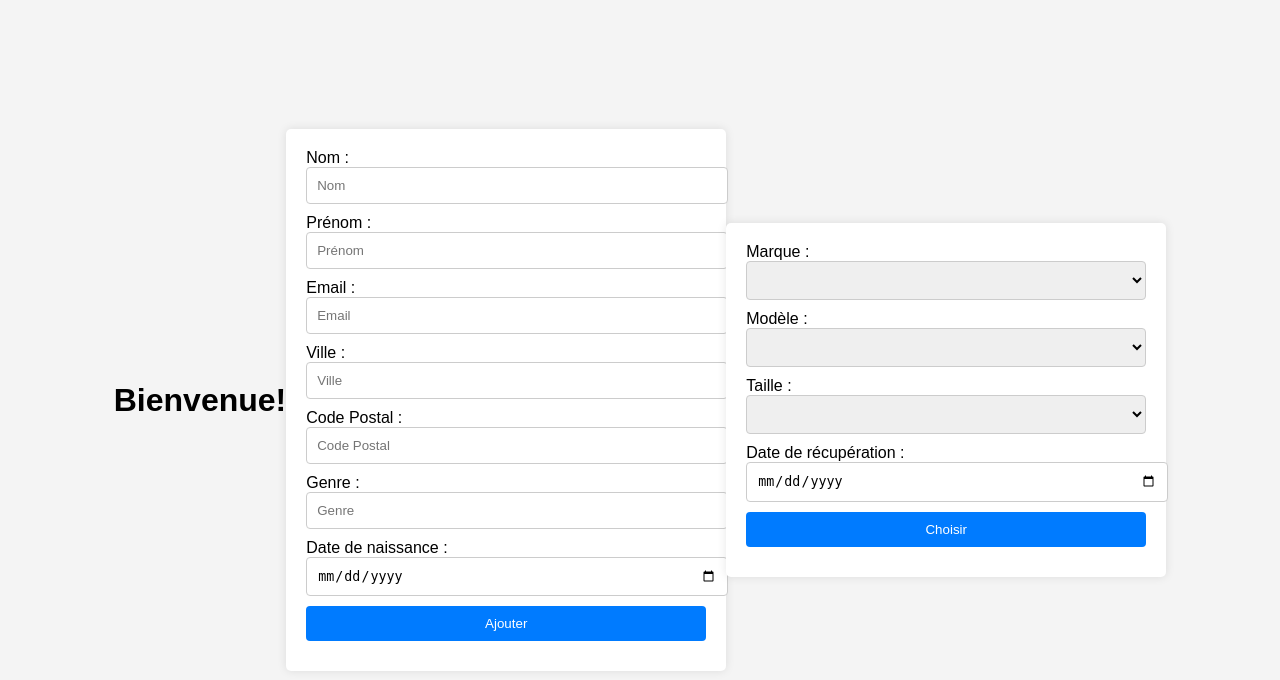
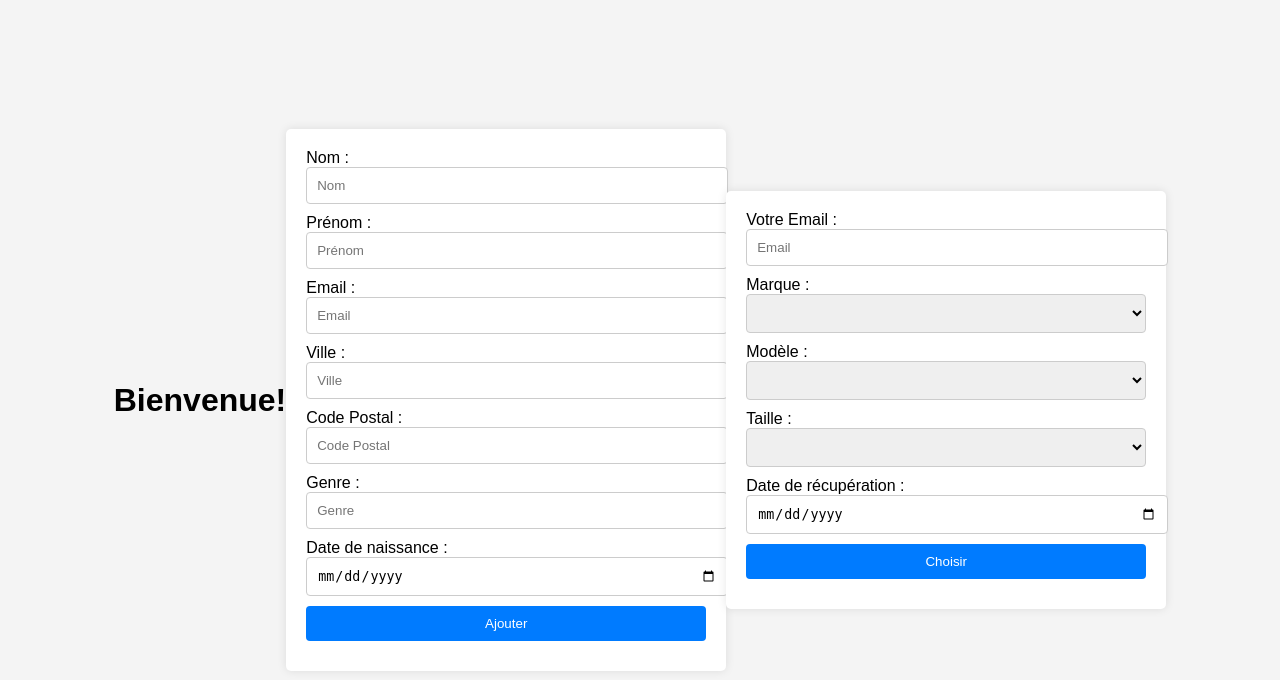
Before and after one commit to Dbataillard/test_dev, a Flask app: template templates/index.html in a window 1280 px wide. Shown: the top 680 px of the page. Run offline with Flask 3, Linux system fonts and the light colour scheme; the template is opened without the code that fills it, so the values that code supplies are empty.

Commit message:
4th commit

```diff
--- a/index.py
+++ b/index.py
@@ -8,9 +8,11 @@ API_KEY = 'pat28jA9jpapynge9.d82b2274baf802746434350cb6b73d4fd2d29caaeeccd2ab68b
 BASE_ID = 'appVGsF9U4djrIPsz'
 CLIENT_TABLE = 'Leads'
 CORDAGE_TABLE = 'Products'
+RESERVATION_TABLE = 'Reservation'
 
 airtable_clients = Airtable(BASE_ID,CLIENT_TABLE, API_KEY)
 airtable_cordages = Airtable(BASE_ID,CORDAGE_TABLE, API_KEY)
+airtable_reservation = Airtable(BASE_ID,RESERVATION_TABLE, API_KEY)
 
 @app.route('/')
 def index():
@@ -19,6 +21,18 @@ def index():
 
 @app.route('/add_client', methods=['POST'])
 def add_client():
+
+    email = request.form['email']
+
+    # Vérifiez si l'utilisateur est déjà dans la base de données
+    existing_client = airtable_clients.search('Email', email)
+
+    if existing_client:
+        # L'utilisateur est déjà dans la base de données
+        # Vous pouvez rediriger l'utilisateur vers la page d'accueil avec un message d'erreur
+        # ou gérer cela comme vous le souhaitez
+        return "L'utilisateur existe déjà dans la base de données!", 400
+
     data = {
         'Nom': request.form['nom'],
         'Prénom' : request.form['prenom'],
@@ -33,9 +47,30 @@ def add_client():
 
 @app.route('/choose_cordage', methods=['POST'])
 def choose_cordage():
-    cordage_id = request.form['Marque']
-    date_recuperation = request.form['date_recuperation']
-    # Ajoutez le code pour enregistrer le choix du client dans Airtable
+    email = request.form['email']
+
+    # Vérifiez si l'utilisateur est déjà dans la base de données
+    existing_client = airtable_clients.search('Email', email)
+
+    if not existing_client:
+        # L'utilisateur n'est pas dans la base de données
+        # Vous pouvez rediriger l'utilisateur vers la page d'inscription ou afficher un message d'erreur
+        return "L'utilisateur n'existe pas dans la base de données. Veuillez vous inscrire d'abord.", 400
+
+    size = request.form['taille_id']
+    print(size)
+    # Si l'utilisateur est dans la base de données, ajoutez sa réservation
+    data = {
+        'Email': email,
+        'Marque': request.form['cordage_id'],
+        'Modèle': request.form['modele_id'],  # Assurez-vous que le nom du champ correspond à celui de votre formulaire
+        'Size': request.form['taille_id'],  # Assurez-vous que le nom du champ correspond à celui de votre formulaire
+        'Date de récupération': request.form['date_recuperation']
+    }
+
+    # Insérez les données dans la table "reservation"
+    airtable_reservation.insert(data)
+
     return redirect(url_for('index'))
 
 if __name__ == '__main__':
--- a/styles.css
+++ /dev/null
@@ -1,42 +0,0 @@
-body, html {
-    margin: 0;
-    padding: 0;
-    height: 100%;
-    font-family: Arial, sans-serif;
-}
-
-body {
-    display: flex;
-    justify-content: center; /* Centrer horizontalement */
-    align-items: center;     /* Centrer verticalement */
-    background-color: #f4f4f4; /* Couleur d'arrière-plan pour un contraste doux */
-}
-
-form {
-    background-color: #ffffff; /* Couleur d'arrière-plan du formulaire */
-    padding: 20px;             /* Espacement à l'intérieur du formulaire */
-    border-radius: 5px;        /* Coins arrondis */
-    box-shadow: 0 0 10px rgba(0, 0, 0, 0.1); /* Ombre douce autour du formulaire */
-    width: 100%;               /* Utiliser toute la largeur disponible */
-    max-width: 400px;          /* Largeur maximale pour le formulaire */
-}
-
-input, select {
-    width: 100%;               /* Utiliser toute la largeur disponible */
-    padding: 10px;             /* Espacement à l'intérieur des champs */
-    margin-bottom: 10px;      /* Espacement entre les champs */
-    border: 1px solid #ccc;   /* Bordure des champs */
-    border-radius: 4px;       /* Coins arrondis pour les champs */
-}
-
-input[type="submit"] {
-    background-color: #007BFF; /* Couleur d'arrière-plan du bouton */
-    color: #ffffff;            /* Couleur du texte du bouton */
-    border: none;              /* Supprimer la bordure du bouton */
-    cursor: pointer;           /* Changer le curseur en main lors du survol du bouton */
-    transition: background-color 0.3s; /* Transition douce lors du survol du bouton */
-}
-
-input[type="submit"]:hover {
-    background-color: #0056b3; /* Couleur d'arrière-plan du bouton lors du survol */
-}
--- a/templates/index.html
+++ b/templates/index.html
@@ -72,6 +72,9 @@
     }
     </script>
     <form action="/choose_cordage" method="post">
+        <label for="email">Votre Email :</label>
+        <input type="email" id="email" name="email" placeholder="Email" required>
+
         <!-- Choix du cordage -->
         <label for="cordage_id">Marque :</label>
         <select id="cordage_id" name="cordage_id" onchange="updateModeles()">
```
